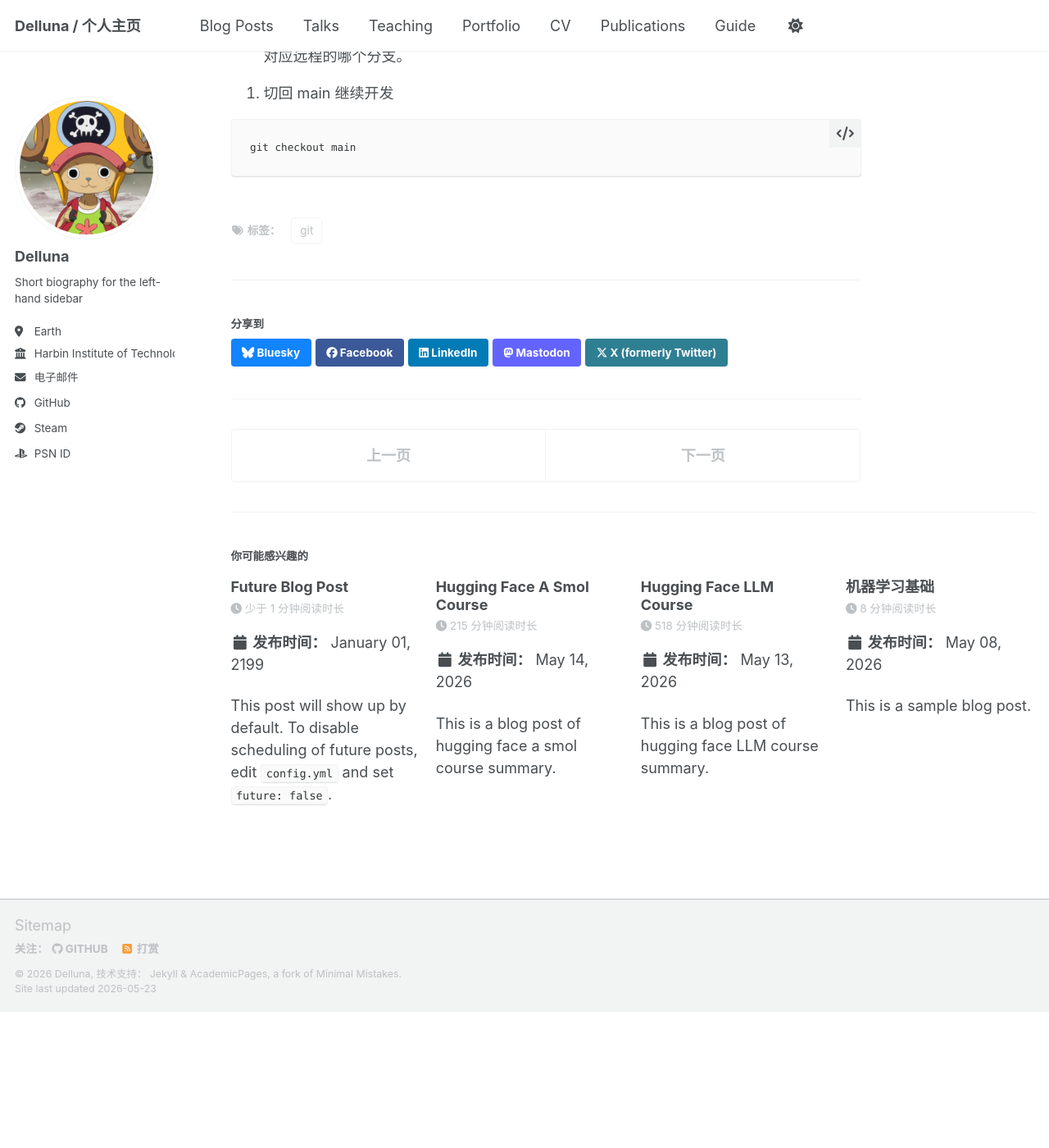
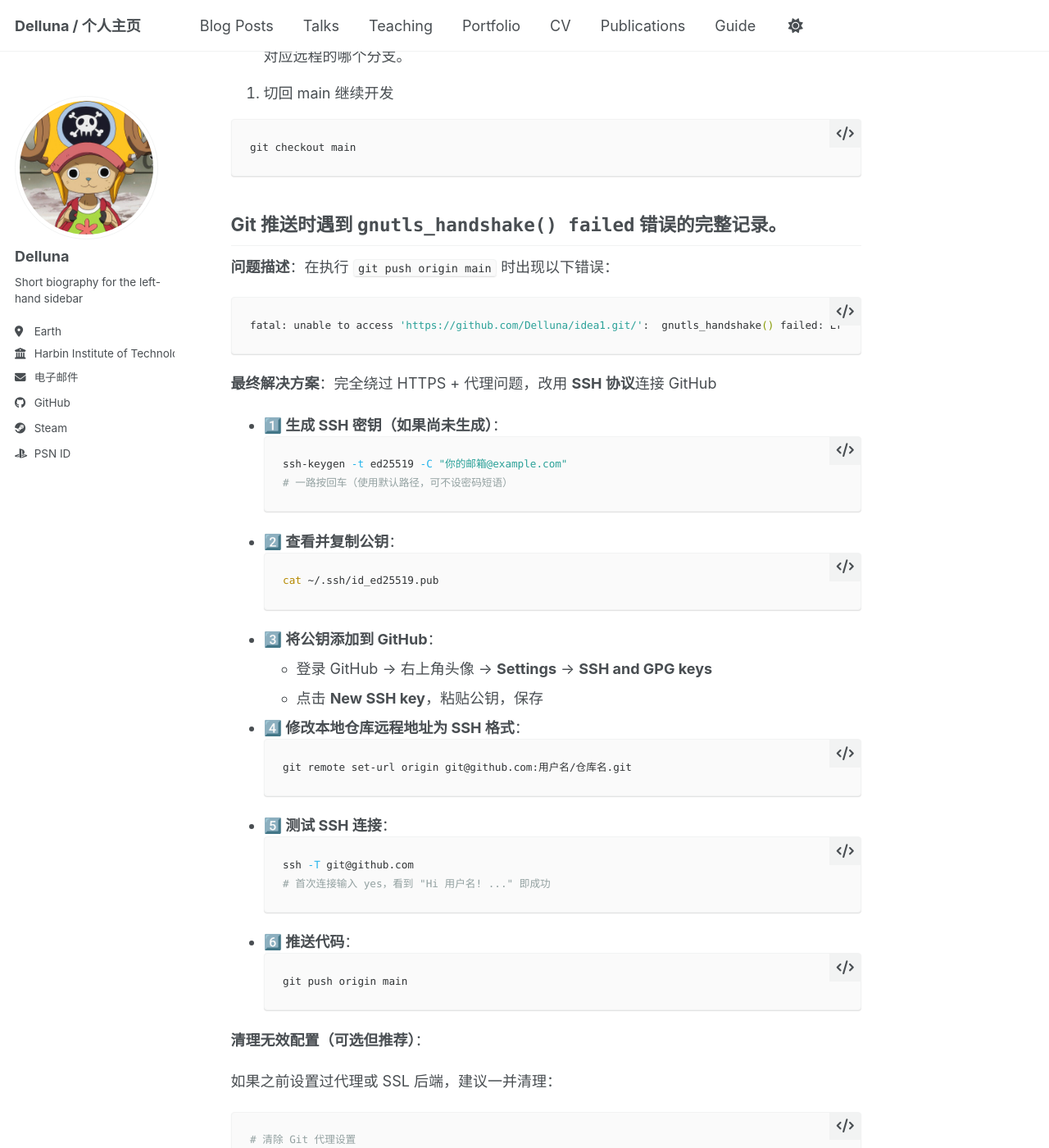
Before and after one commit to Delluna/Delluna.github.io, a Jekyll site: the page built from _posts/2026-03-13-Git.md, in a window 1280 px wide and 1400 px high, scrolled down 7325 px. Shown: the whole window at 82% size. Built offline with Jekyll 4.4.1, drawn with Linux system fonts in a browser that asks for light colours; a script bundle is joined from its source files by our own code; library files that are not in the unit come from our copies; before the commit the page ends 8559 px from its top, so only the background shows below that; some of the changed text lies outside the part shown.

Commit message:
Update 2026-03-13-Git.md

````diff
--- a/_posts/2026-03-13-Git.md
+++ b/_posts/2026-03-13-Git.md
@@ -279,3 +279,62 @@ git push -u origin v0
 ```
 git checkout main
 ```
+
+## Git 推送时遇到 `gnutls_handshake() failed` 错误的完整记录。
+
+**问题描述**：在执行 `git push origin main` 时出现以下错误：
+
+```bash
+fatal: unable to access 'https://github.com/Delluna/idea1.git/':  gnutls_handshake() failed: Error in the pull function.
+```
+
+**最终解决方案**：完全绕过 HTTPS + 代理问题，改用 **SSH 协议**连接 GitHub
+
+  - **1️⃣ 生成 SSH 密钥（如果尚未生成）**：
+    ```bash
+    ssh-keygen -t ed25519 -C "你的邮箱@example.com"
+    # 一路按回车（使用默认路径，可不设密码短语）
+    ```
+
+  - **2️⃣ 查看并复制公钥**：
+    ```bash
+    cat ~/.ssh/id_ed25519.pub
+    ```
+
+  - **3️⃣ 将公钥添加到 GitHub**：
+    - 登录 GitHub → 右上角头像 → **Settings** → **SSH and GPG keys**
+    - 点击 **New SSH key**，粘贴公钥，保存
+
+  - **4️⃣ 修改本地仓库远程地址为 SSH 格式**：
+    ```bash
+    git remote set-url origin git@github.com:用户名/仓库名.git
+    ```
+
+  - **5️⃣ 测试 SSH 连接**：
+    ```bash
+    ssh -T git@github.com
+    # 首次连接输入 yes，看到 "Hi 用户名! ..." 即成功
+    ```
+
+  - **6️⃣ 推送代码**：
+    ```bash
+    git push origin main
+    ```
+
+**清理无效配置（可选但推荐）**：
+
+如果之前设置过代理或 SSL 后端，建议一并清理：
+
+```bash
+# 清除 Git 代理设置
+git config --global --unset http.proxy
+git config --global --unset https.proxy
+
+# 清除无效的 SSL 后端设置（如有）
+git config --global --unset http.sslBackend
+
+# 查看当前配置确认
+git config --global --list | grep -E "(proxy|sslBackend)"
+```
+
+---
````
